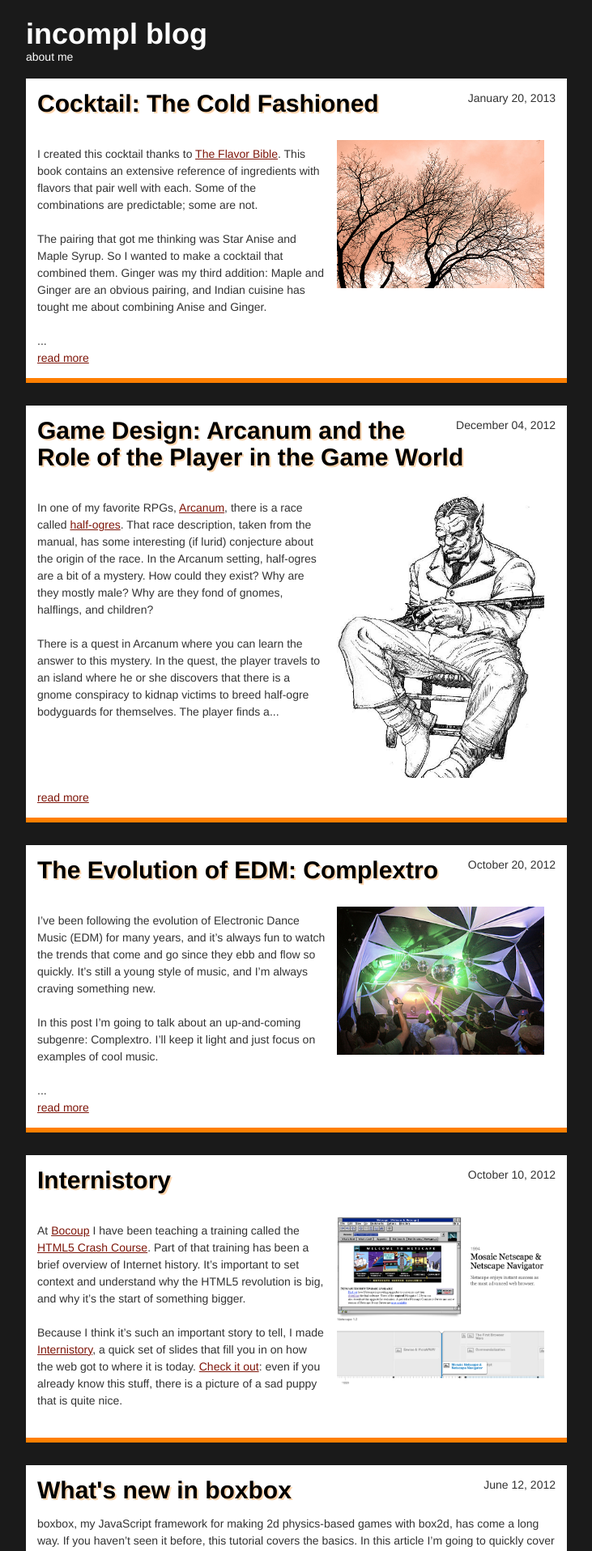
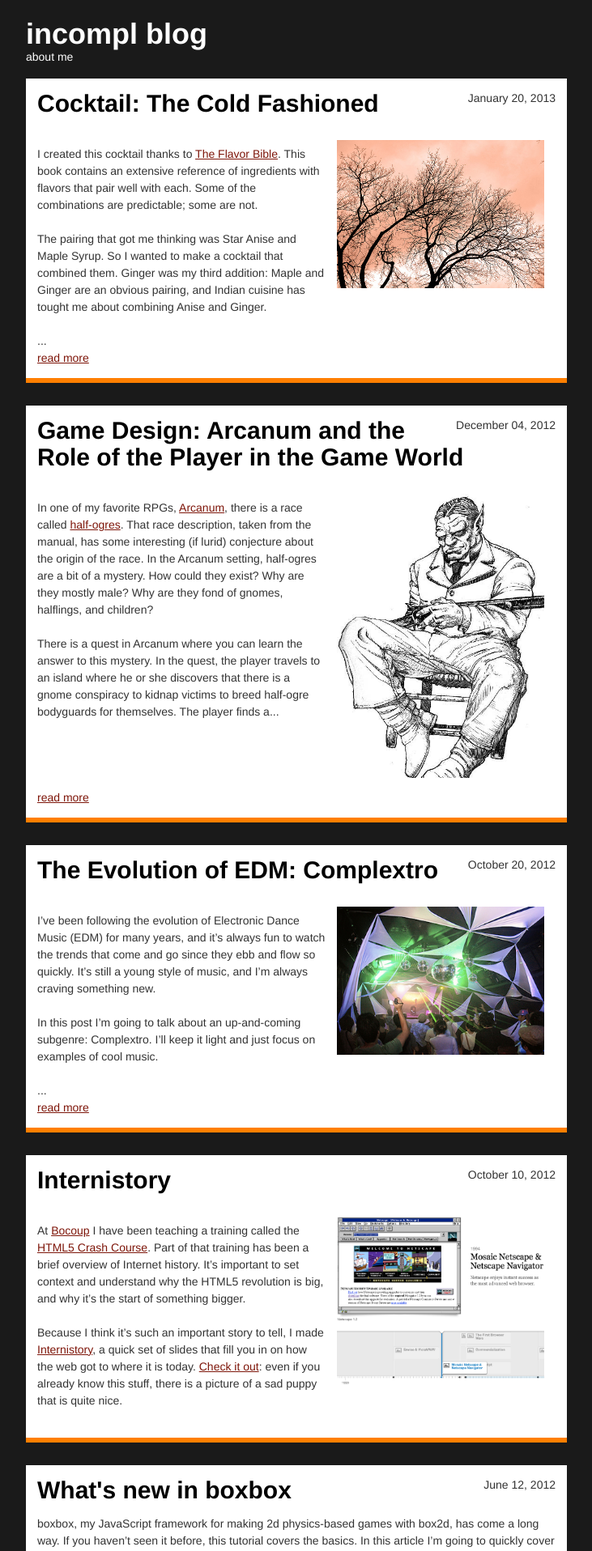
Before and after one commit to incompl/incompl-blog, a Jekyll site: the page built from index.html, in a window 1280 px wide. Shown: the top 1916 px of the page at 81% size, without its empty margins (274-1005 px from the left). Built offline with Jekyll 4.4.1, drawn with Linux system fonts in a browser that asks for light colours; the list of posts is cut into pages by our own code.

Commit message:
removing some silly text shadow

```diff
--- a/css/style.css
+++ b/css/style.css
@@ -83,7 +83,6 @@ img {
 .post h2 a {
   text-decoration: none;
   color: black;
-  text-shadow: 2px 2px 0 rgb(255, 213, 173);
 }
 
 .post h2 a:hover {
```
